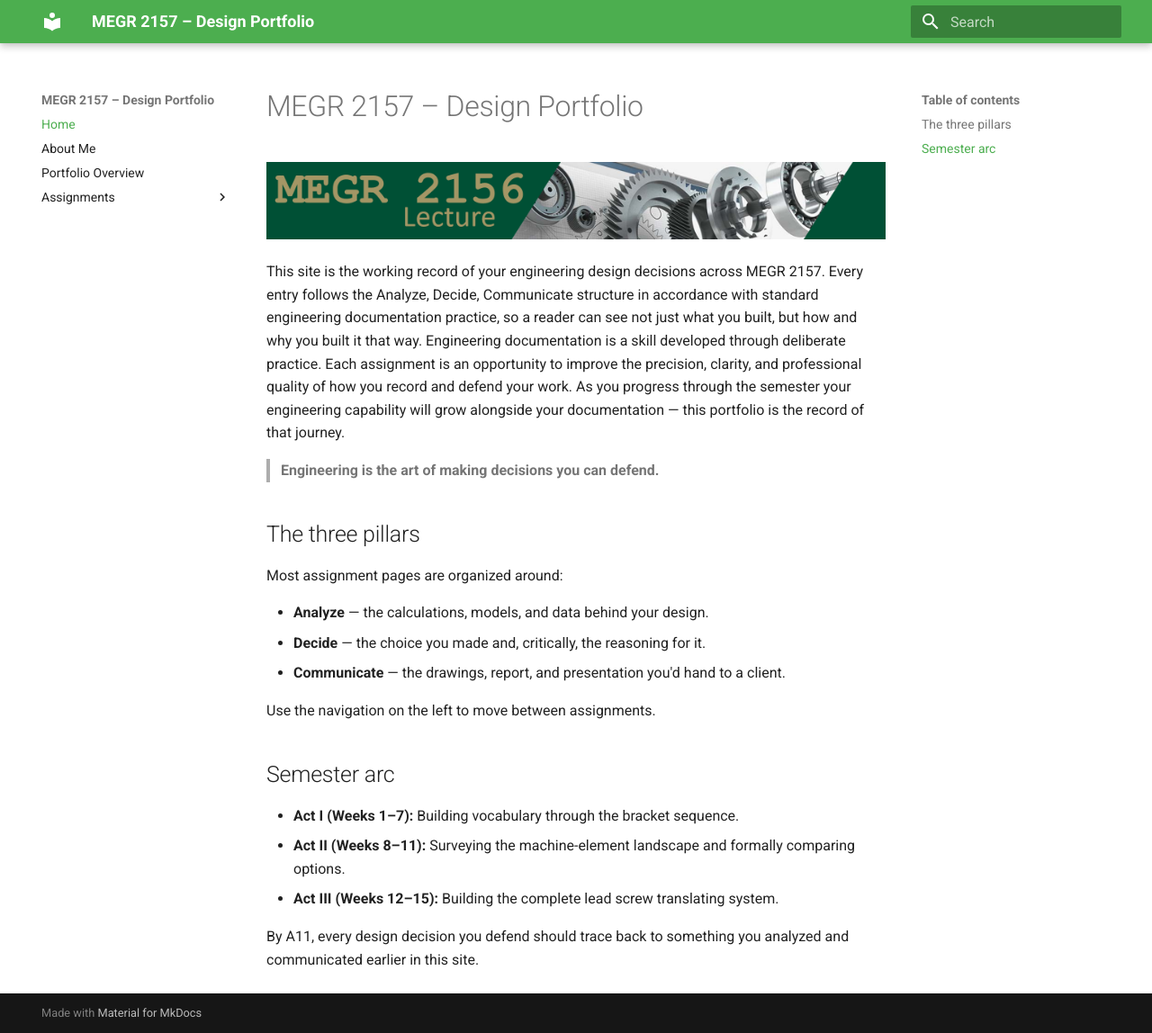
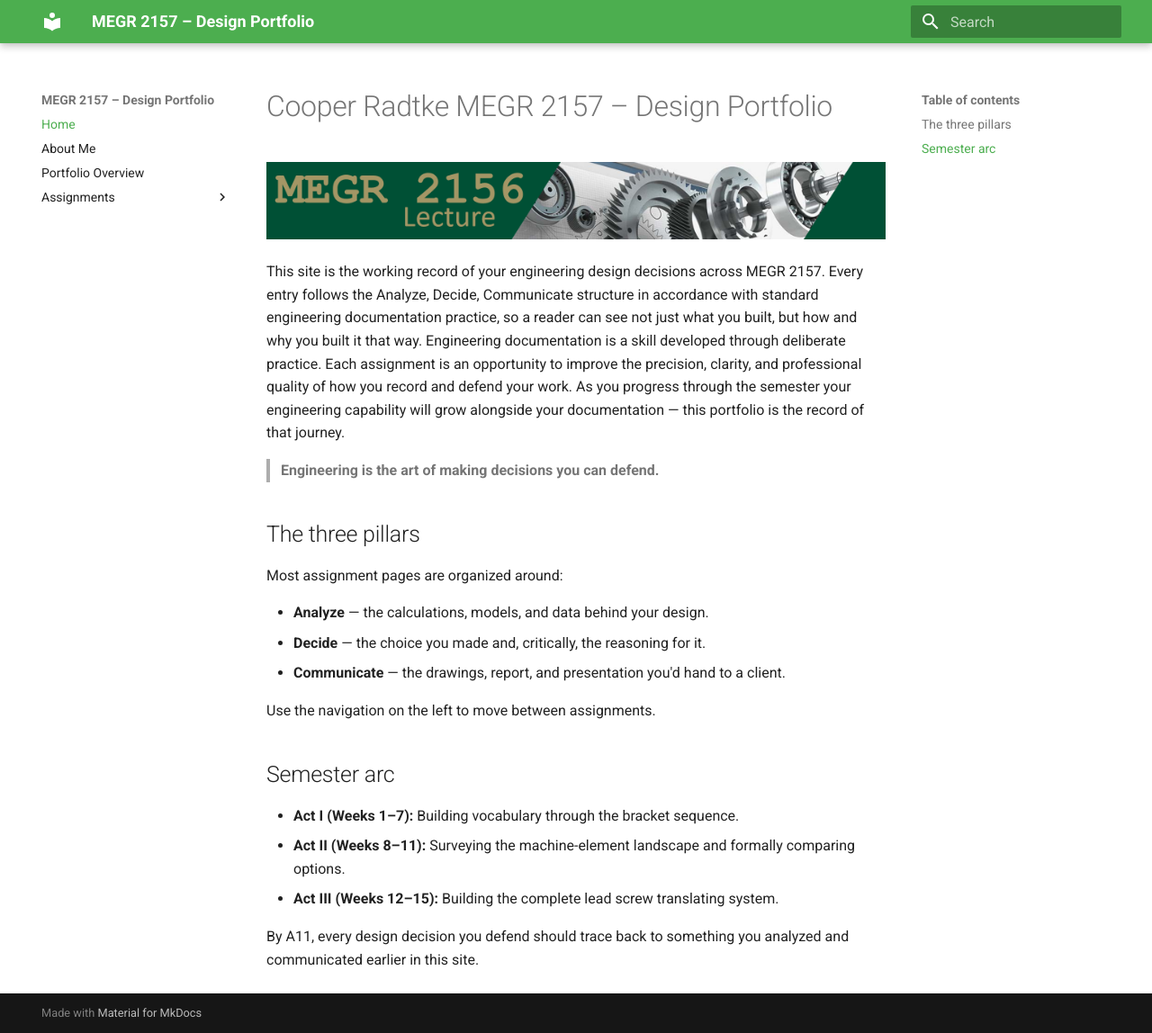
Before and after one commit to cradtke1-source/Radtke-2157MEGR-portfolio, an MkDocs documentation site: the page built from docs/index.md, in a window 1280 px wide and 1148 px high. Shown: the whole window at 90% size. Built offline with MkDocs 1.6.1 and Material for MkDocs 9.7.7, drawn with Linux system fonts in a browser that asks for light colours.

Commit message:
Update index.md

```diff
--- a/docs/index.md
+++ b/docs/index.md
@@ -1,4 +1,4 @@
-# MEGR 2157 – Design Portfolio
+# Cooper Radtke MEGR 2157 – Design Portfolio
 
 ![MEGR 2156-7 Title](MEGR2156title.png)
 
```
